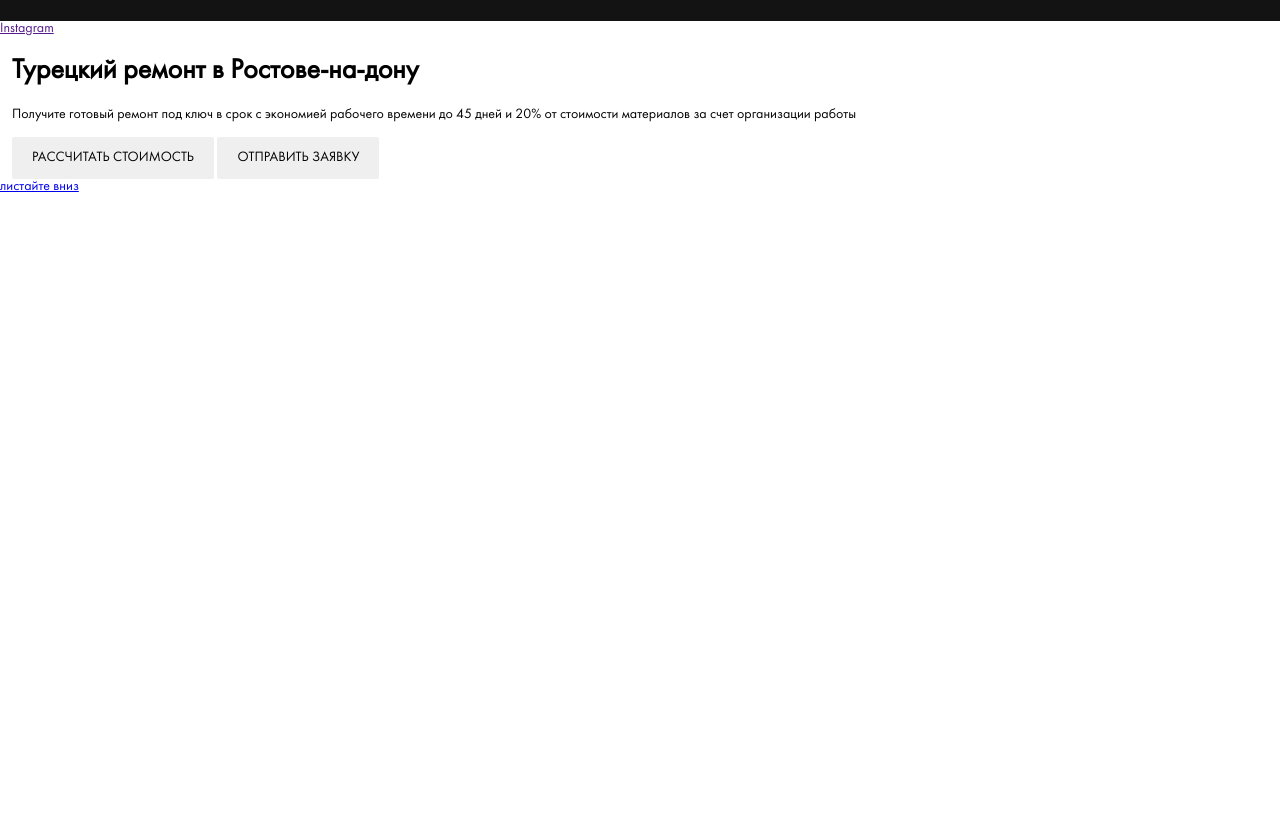
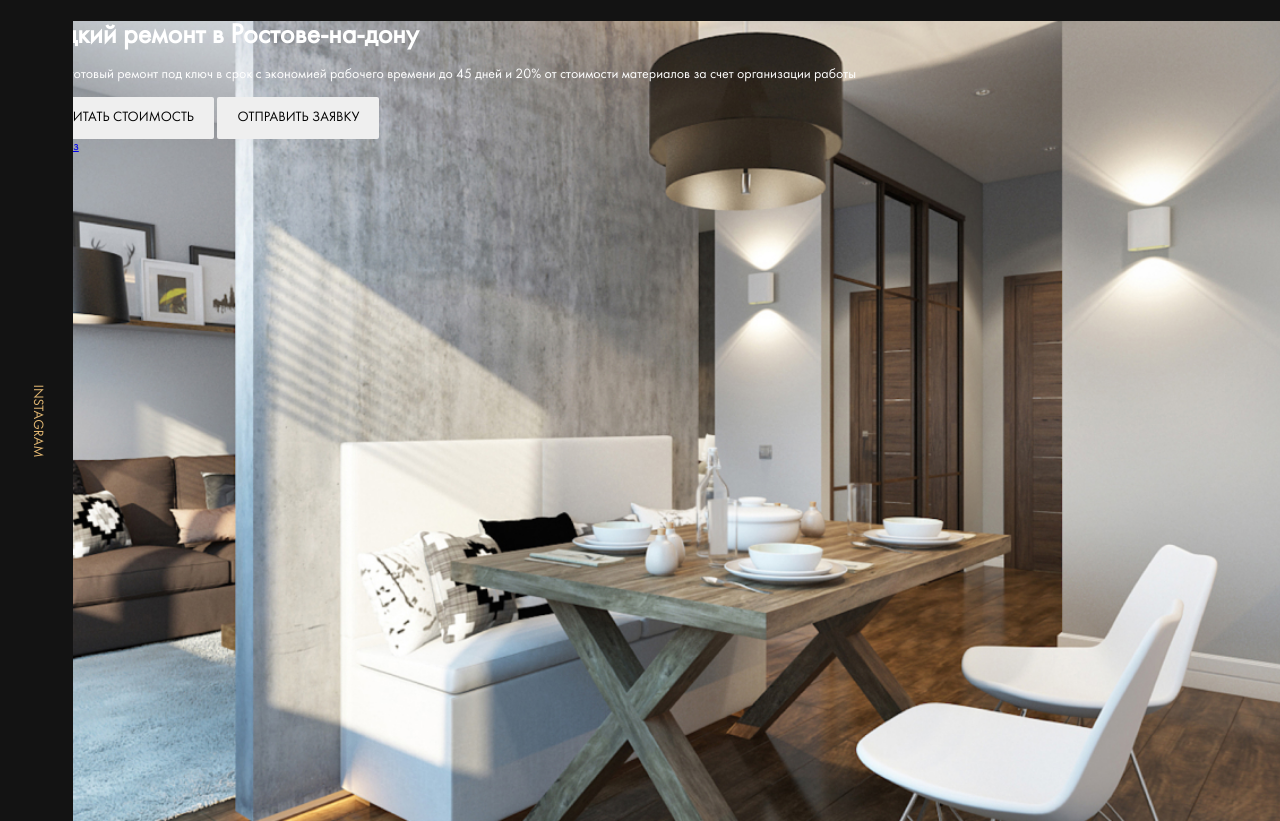
Before and after one commit to andruxa777/repair-design, a website: page index.html in a window 1280 px wide. Shown: the part 69-890 px from the top of the page. Before the commit the page ends 800 px from the top, so only its background shows below. Drawn offline with Linux system fonts and the light colour scheme; files whose address does not match are found by name.

Commit message:
add: instagram button

```diff
--- a/index.html
+++ b/index.html
@@ -30,7 +30,9 @@
     </header>
     <main>
       <section class="hero">
-        <a href="" class="instagram hero__instagram">Instagram</a>
+        <div class="instagram hero__instagram">
+          <a href="#" class="instagram__link">Instagram</a>
+        </div>
         <div class="hero__content">
           <div class="container">
             <h1 class="title hero__title">Турецкий ремонт в Ростове-на-дону</h1>
--- a/sass/style.sass
+++ b/sass/style.sass
@@ -4,6 +4,7 @@
 @import 'interface'
 @import 'grid'
 @import 'templates/header'
+@import 'templates/hero'
 
 body
   font-family: 'Futura Book', sans-serif
--- /dev/null
+++ b/sass/templates/_hero.sass
@@ -0,0 +1,23 @@
+.hero
+   position: relative
+   background: $dark url('../img/hero-bg.jpg') no-repeat center / cover
+   height: 100vh
+   color: $light
+   &__instagram
+     position: absolute
+     left: 0
+     top: 0
+     max-width: 80px
+     height: 100%
+.instagram
+   display: flex
+   justify-content: center
+   align-items: center
+   background-color: $dark
+   &__link
+     text-transform: uppercase
+     color: $primary
+     text-decoration: none
+     transform: rotate(90deg)
+.title
+   margin: 0
```
Also changed, not shown: css/style.css, img/hero-bg.jpg (added).
